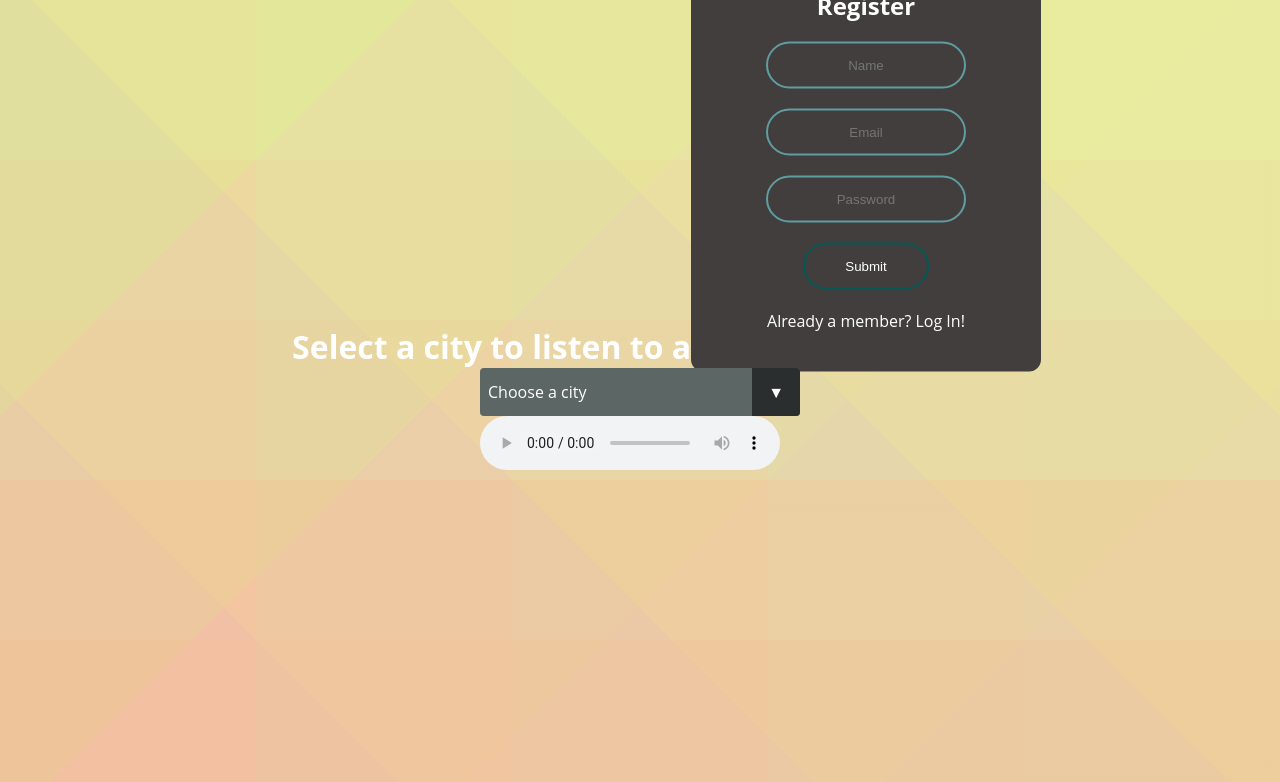
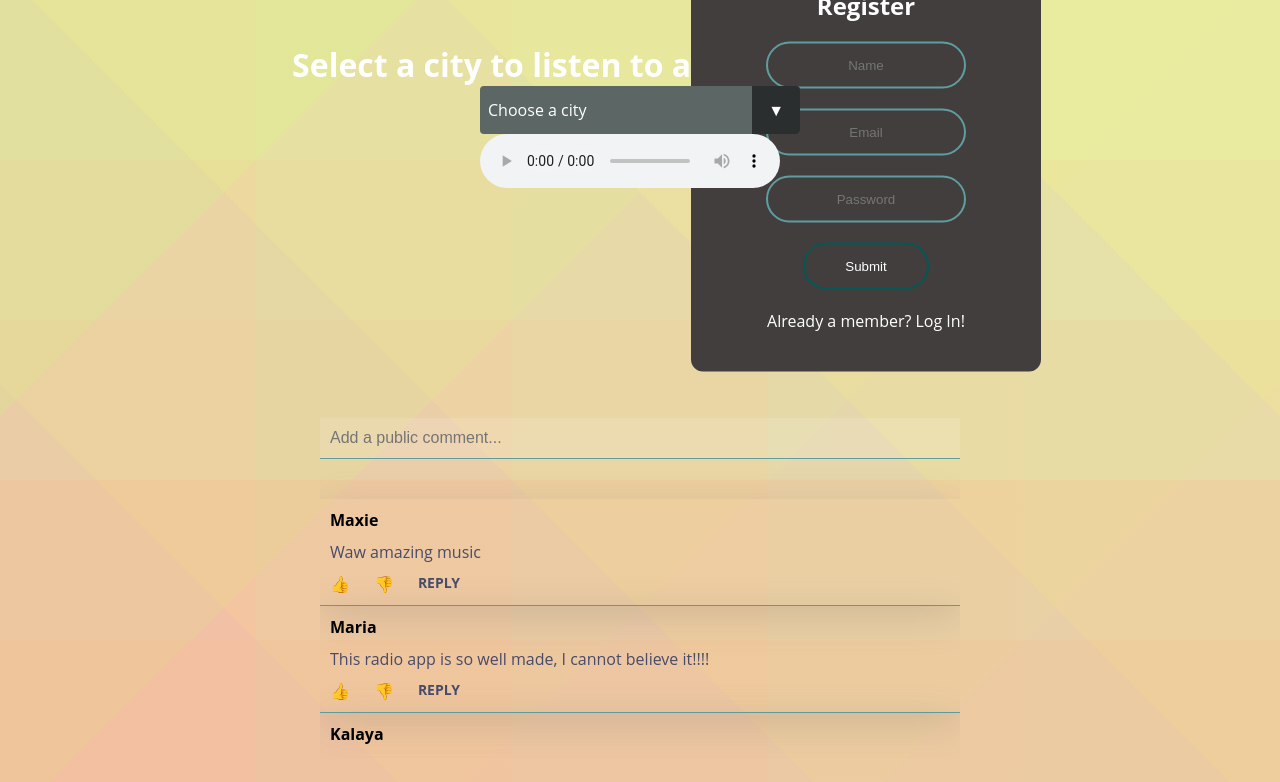
Before and after one commit to Kaalaayaa/Radio-app, a React (Create React App) app in the folder frontend/: page / in a window 1280 px wide. Shown: the top 782 px of the page. Built offline with nearby package versions, Linux system fonts and the light colour scheme; the HTML template or start-up script is replaced by a standard one.

Commit message:
comment box front end

```diff
--- a/frontend/src/App.jsx
+++ b/frontend/src/App.jsx
@@ -5,18 +5,21 @@ import Radio from "./components/Radio.jsx";
 import DeleteAccount from "./components/DeleteAccount.jsx";
 import Comments from "./components/Comments.jsx";
 import Heading from "./components/Heading.jsx";
+import { CommentsContextProvider } from "./contexts/CommentsContext.jsx";
 
 
 export default function App() {
 
   return (
     <div className="App">
+      <CommentsContextProvider>
       {/* <Login /> */}
       <Register />
       <DeleteAccount />
       <Heading />
       <Radio />
       <Comments />
+      </CommentsContextProvider>
     </div>
   );
 }
--- a/frontend/src/components/Comment.jsx
+++ b/frontend/src/components/Comment.jsx
@@ -1,5 +1,28 @@
-export default function Comment() {
-    return (
-        null
+import { useCommentsContext } from "../contexts/CommentsContext"
+import React, { useState} from 'react'
+
+
+
+function Comment(){
+    const [ comments, setComments ] = useCommentsContext()
+
+    return(
+        <div className="comment">
+            {comments.map((comment, index) => (
+                <ul>
+                    <li >
+                        <p className="comment-name">{comment.name}</p>
+                        <p className="comment-text">{comment.text}</p>
+                        <div className="reactions">
+                            <span>&#128077;</span>
+                            <span>&#128078;</span>
+                            <p>REPLY</p>
+                        </div>
+                    </li>
+                </ul>
+              ))}
+        </div>
     )
 }
+
+export default Comment
--- /dev/null
+++ b/frontend/src/components/Comments.css
@@ -0,0 +1,82 @@
+.commentsWrapper {
+    width: 50%;
+    font-size: 16px;
+    margin-top: 225px;
+
+}
+
+.createComment {
+    font-family: 'Josefin Sans', sans-serif;
+    width: 100%;
+    font-size: 16px;
+    height: 40px;
+    outline: none;
+    padding-left: 10px;
+    border: none;
+    padding: none;
+    background-color: rgba(255, 255, 255, 0.13);
+
+
+}
+
+ul {
+    color: hsl(235, 19%, 35%);
+    padding: 0;
+    box-shadow: rgba(100, 100, 111, 0.2) 0px 10px 40px 0px;
+
+}
+
+li {
+    padding: 10px;
+    list-style: none;
+    border-bottom: 1px solid cadetblue;
+}
+
+.comment {
+    padding-top: 40px;
+    height: 300px;
+    overflow-x: hidden;
+    overflow-y: auto;
+    border-top: 1px solid cadetblue;
+
+}
+
+.comment-name {
+    margin-bottom: 10px;
+    color: black;
+    font-weight: bold;
+}
+
+.comment-text {
+    margin-bottom: 10px;
+}
+
+.reactions {
+    display:flex;
+    width: 130px;
+    justify-content: space-between;
+}
+.reactions p {
+    font-size: 14px;
+    font-weight: bold;
+}
+
+/* width */
+::-webkit-scrollbar {
+  width: 10px;
+}
+
+/* Track */
+::-webkit-scrollbar-track {
+  background: #f1f1f1;
+}
+
+/* Handle */
+::-webkit-scrollbar-thumb {
+  background: #888;
+}
+
+/* Handle on hover */
+::-webkit-scrollbar-thumb:hover {
+  background: #555;
+}
--- a/frontend/src/components/Comments.jsx
+++ b/frontend/src/components/Comments.jsx
@@ -1,5 +1,12 @@
+import Comment from "./Comment.jsx"
+import CreateComment from "./CreateComment.jsx"
+import "./Comments.css"
+
 export default function Comments() {
     return (
-        null
+       <div className="commentsWrapper">
+        <CreateComment />
+        <Comment />
+       </div>
     )
 }
--- /dev/null
+++ b/frontend/src/components/CreateComment.jsx
@@ -0,0 +1,42 @@
+import { useCommentsContext } from '../contexts/CommentsContext'
+import { useState } from 'react'
+
+
+function CreateComment(){
+    const [comment, setComment] = useState("")
+    const [comments , setComments] = useCommentsContext()
+
+    function addComment(e) {
+        const id = Math.floor(Math.random() * 99)
+
+        setComments([...comments, {id, name:"Kalaya", text:comment}])
+        setComment("")
+    }
+
+    function handleChange(event){
+        setComment(event.target.value)
+    }
+
+    function handleKeyPress(e) {
+       if(e.key === 'Enter'){
+     addComment()
+  }
+    }
+
+
+
+    return(
+        <div>
+                <input
+                className="createComment"
+                type="text"
+                value={comment}
+                placeholder="Add a public comment..."
+                onChange={handleChange}
+                onKeyPress={handleKeyPress}
+                />
+        </div>
+    )
+}
+
+export default CreateComment
--- a/frontend/src/components/Register.jsx
+++ b/frontend/src/components/Register.jsx
@@ -46,25 +46,22 @@ export default function Register()  {
         className="inputName"
         type="text"
         placeholder="Name"
-        value={name}
         onChange={e => setName(e.target.value)}
-        // {...register("Name", {required: true, min: 3, pattern: /^\S+@\S+$/i})}
+        {...register("Name", {required: true, min: 3, pattern: /^\S+@\S+$/i})}
       />
       <input
         className="inputEmail"
         type="email"
         placeholder="Email"
-        value={email}
         onChange={(e) => setEmail(e.target.value)}
-        // {...register("Email", {required: true, min: 3, pattern: /^\S+@\S+$/i})}
+        {...register("Email", {required: true, min: 3, pattern: /^\S+@\S+$/i})}
       />
       <input
         className="inputPassword"
         type="password"
         placeholder="Password"
-        value={password}
         onChange={(e) => setPassword(e.target.value)}
-        // {...register("Password", {required: true, min: 3, pattern: /^\S+@\S+$/i})}
+        {...register("Password", {required: true, min: 3, pattern: /^\S+@\S+$/i})}
       />
 
       <input type="submit" onClick={registerUser} />
--- /dev/null
+++ b/frontend/src/contexts/CommentsContext.jsx
@@ -0,0 +1,21 @@
+import React, { useState, useContext } from "react"
+
+export const CommentsContext = React.createContext()
+
+export function CommentsContextProvider(props) {
+    const [comments, setComments] = useState([
+    { id: 58477, name:"Maxie",text: "Waw amazing music"},
+    { id: 58477, name:"Maria",text: "This radio app is so well made, I cannot believe it!!!!"},
+    { id: 58477, name:"Kalaya",text: "I loooooove this song"},
+])
+
+    return (
+        <CommentsContext.Provider value={[ comments, setComments ]}>
+            {props.children}
+        </CommentsContext.Provider>
+    )
+}
+
+export const useCommentsContext = () => {
+    return useContext(CommentsContext)
+}
```
